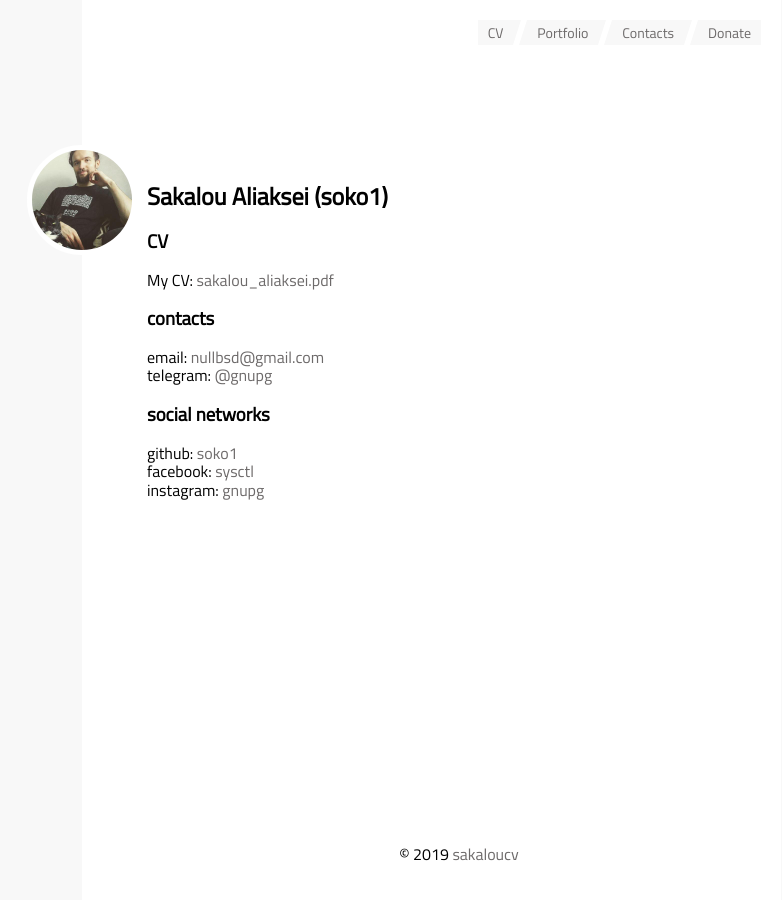
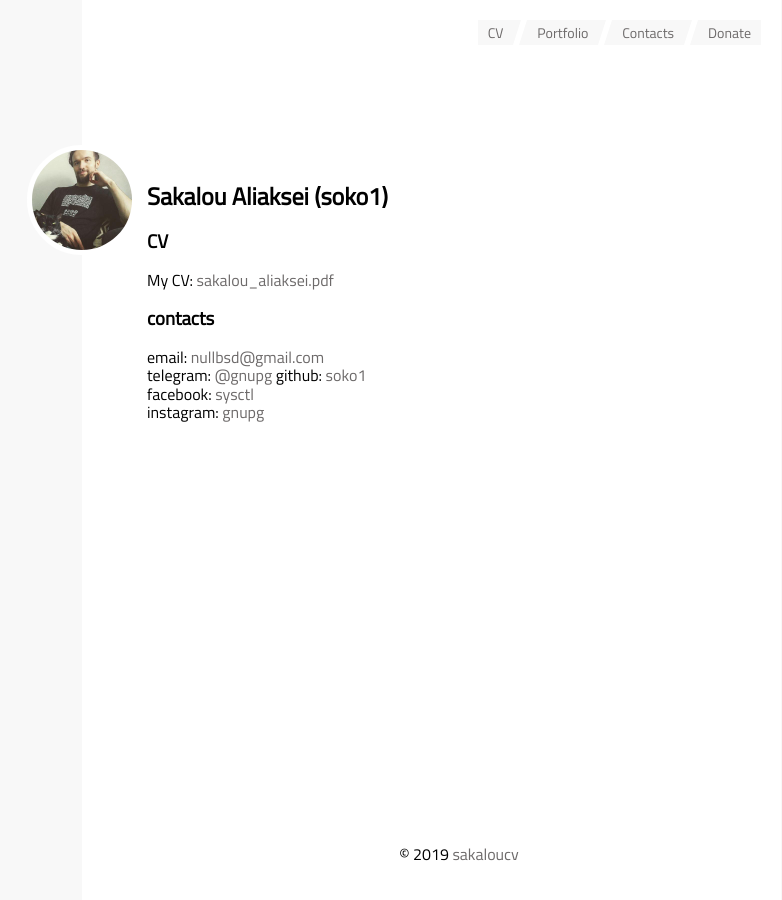
Before and after one commit to sakaloucv/sakaloucv.github.io, a Jekyll site: the page built from index.md, in a window 1280 px wide. Shown: the whole page, without its empty margins (366-1148 px from the left). Built offline with Jekyll 4.4.1, drawn with Linux system fonts in a browser that asks for light colours; our own code applies the rules of GitHub Pages for plain Markdown files.

Commit message:
аб'яднаў кантакты з сацсеткамі

```diff
--- a/index.md
+++ b/index.md
@@ -14,9 +14,6 @@ My CV: <a href="/sakalou_aliaksei.pdf">sakalou_aliaksei.pdf</a>
 
 email: <a href="mailto:nullbsd@gmail.com">nullbsd@gmail.com</a><br>
 telegram: <a href="https://t.me/gnupg">@gnupg</a>
-
-### social networks
-
 github: [soko1](https://github.com/soko1)<br>
 facebook: [sysctl](https://facebook.com/sysctl)<br>
 instagram: [gnupg](https://instagram.com/gnupg)<br>
```
